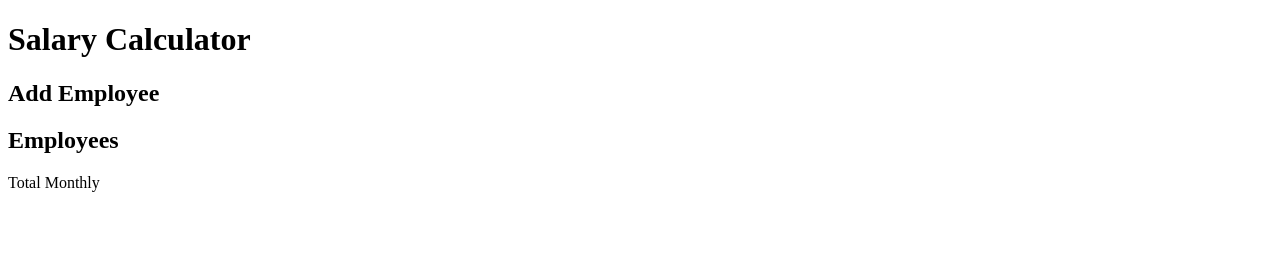
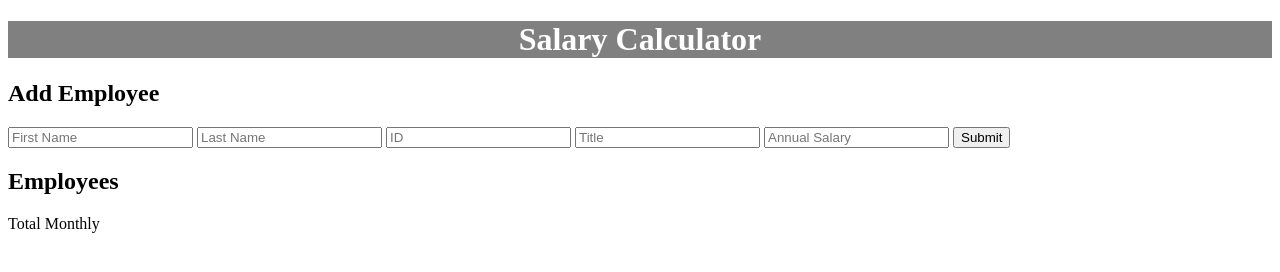
Before and after one commit to essiero/weekend-salary-calculator, a website: page index.html in a window 1280 px wide. Drawn offline with Linux system fonts and the light colour scheme.

Commit message:
added input boxes and submit button

```diff
--- a/index.html
+++ b/index.html
@@ -4,14 +4,42 @@
   <meta charset="UTF-8">
   <link rel="stylesheet" href="style.css">
   <title>Salary Calculator</title>
+  <script defer src="script.js"></script>
+  <link rel="stylesheet" href="style.css"/>
 </head>
 <body>
   <header>
     <h1>Salary Calculator</h1>
   </header>
   <main>
+    <section>
     <h2>Add Employee</h2>
+    <form>
+      <input
+      placeholder="First Name"
+      type="text"
+      id="firstName">
+      <input
+      placeholder="Last Name"
+      type="text"
+      id="lastName">
+      <input
+      placeholder="ID"
+      type="number"
+      id="IDnumber">
+      <input
+      placeholder="Title"
+      type="text"
+      id="title">
+      <input
+      placeholder="Annual Salary"
+      type="number"
+      id="annualSalary">
+      <button data-testID="submitButton" class="submitButton">Submit</button>
+    </form>
+  </section>
     <h2>Employees</h2>
+
   </main>
   <footer>
     <p>Total Monthly</p>
--- /dev/null
+++ b/script.js
@@ -0,0 +1,10 @@
+onReady();
+
+function onSubmit(event){
+    event.preventDefault();
+
+}
+
+function onReady () {
+    console.log('Javascript is working!');
+}
--- /dev/null
+++ b/style.css
@@ -0,0 +1,5 @@
+header {
+    text-align: center;
+    background-color: gray;
+    color: white;
+}
```
Also changed, not shown: 2 other files.
